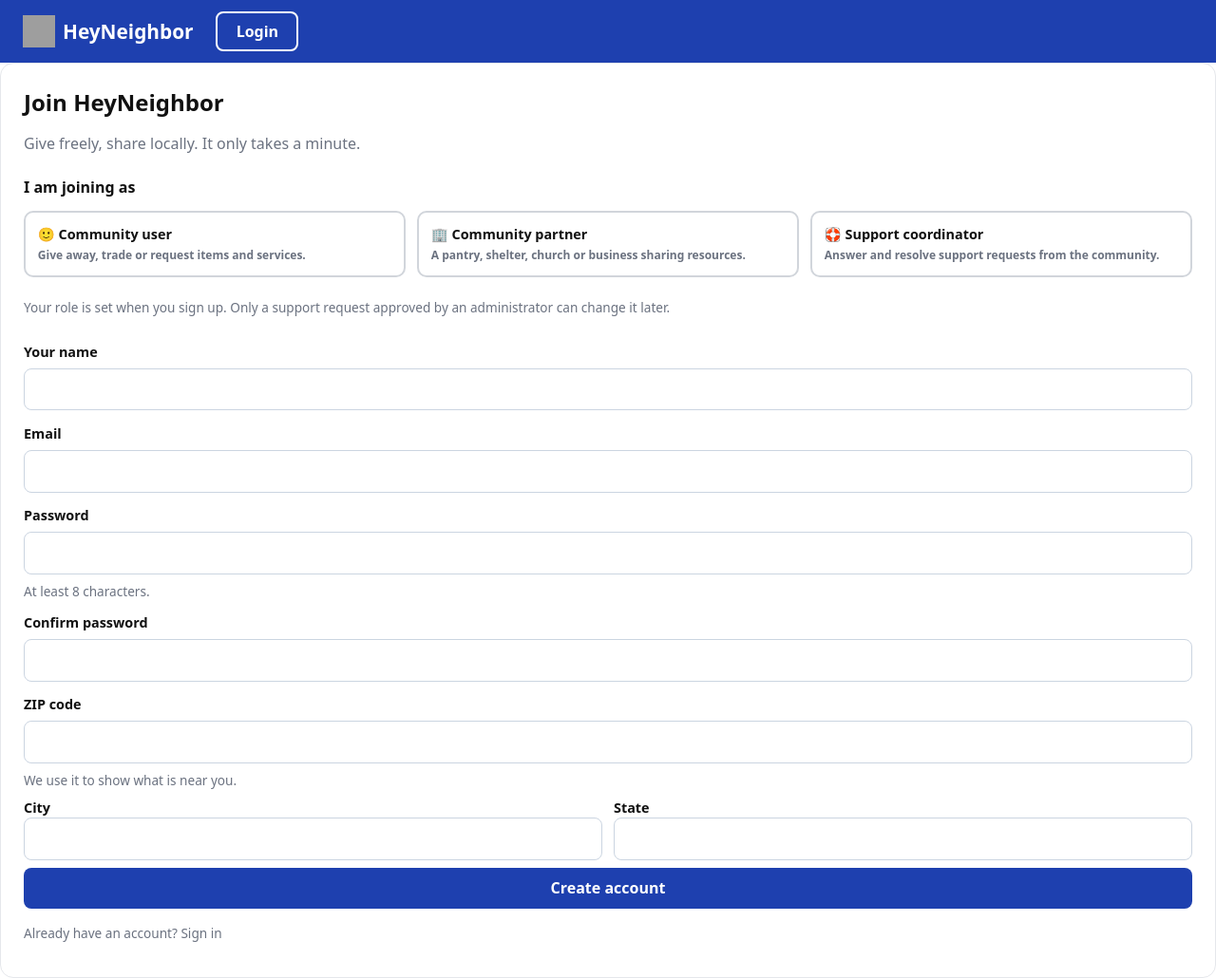
After one commit to KarimaR23/HeyNeighbor, a Spring app: template heyneighbor/src/main/resources/templates/SignUp.html in a window 1280 px wide. The commit adds this page. Shown: the whole page at 95% size. Run offline with Thymeleaf, Linux system fonts and the light colour scheme; the template is opened without the code that fills it, so the values that code supplies are empty; grey boxes are pictures that could not be loaded.

Commit message:
updated and Added Sign Up

```diff
--- a/heyneighbor/src/main/java/com/hn/heyneighbor/controller/AuthController.java
+++ b/heyneighbor/src/main/java/com/hn/heyneighbor/controller/AuthController.java
@@ -26,12 +26,16 @@ public class AuthController {
 
     @GetMapping("/login")
     public String loginForm(@RequestParam(name = "logout", required = false) String logout,
+                            @RequestParam(name = "registered", required = false) String registered,
+                            @RequestParam(name = "pending", required = false) String pending,
                             HttpServletRequest request, Model model) {
         SessionUser user = CurrentUser.get(request);
         if (user != null) {
             return "redirect:" + RoleHome.homeFor(user.roleName());
         }
         model.addAttribute("loggedOut", logout != null);
+        model.addAttribute("registered", registered != null);
+        model.addAttribute("pending", pending != null);
         return "Login";
     }
 
--- a/heyneighbor/src/main/java/com/hn/heyneighbor/controller/HomeController.java
+++ b/heyneighbor/src/main/java/com/hn/heyneighbor/controller/HomeController.java
@@ -37,7 +37,7 @@ public class HomeController {
         model.addAttribute("authItems", signedIn
                 ? List.of(new NavItem("My Dashboard", "/dashboard"))
                 : List.of(new NavItem("Login", "/login"),
-                new NavItem("Sign Up Here", "#")));
+                new NavItem("Sign Up Here", "/signup")));
 
         model.addAttribute("categories", List.of(
                 new Category("Food", "🥕"),
--- a/heyneighbor/src/main/java/com/hn/heyneighbor/web/WebConfig.java
+++ b/heyneighbor/src/main/java/com/hn/heyneighbor/web/WebConfig.java
@@ -17,12 +17,12 @@ public class WebConfig implements WebMvcConfigurer {
         this.authInterceptor = authInterceptor;
     }
 
-    /** Every page needs a signed-in user except the public home page, sign-in and static files. */
+    /** Every page needs a signed-in user except the public home page, sign-in, sign-up and static files. */
     @Override
     public void addInterceptors(InterceptorRegistry registry) {
         registry.addInterceptor(authInterceptor)
                 .addPathPatterns("/**")
-                .excludePathPatterns("/", "/login", "/css/**", "/images/**", "/js/**",
+                .excludePathPatterns("/", "/login", "/signup", "/css/**", "/images/**", "/js/**",
                         "/error", "/error/**", "/favicon.ico");
     }
 
--- a/heyneighbor/src/main/resources/static/css/style.css
+++ b/heyneighbor/src/main/resources/static/css/style.css
@@ -316,3 +316,24 @@ table.data tr:last-child td { border-bottom:none; }
 .pill-suspended, .pill-banned, .pill-declined, .pill-rejected, .pill-hidden, .pill-removed, .pill-escalated, .pill-urgent, .pill-high { background:#fee2e2; color:#991b1b; }
 .pill-deactivated, .pill-dismissed, .pill-closed, .pill-withdrawn, .pill-expired, .pill-low { background:var(--grey); color:#374151; }
 .pill-reason { background:#ede9fe; color:#5b21b6; }
+
+
+
+
+
+
+
+
+/* Sprint IV: sign-up page */
+.error-list { margin:0; padding-left:1.2rem; }
+.step-label { margin:.5rem 0 0; font-weight:600; }
+.role-choice { display:grid; grid-template-columns:1fr 1fr 1fr; gap:.75rem; }
+.role-card { display:block; cursor:pointer; }
+.role-card input { position:absolute; opacity:0; pointer-events:none; }
+.role-body { display:flex; flex-direction:column; gap:.25rem; height:100%; padding:.8rem; border:2px solid #d1d5db; border-radius:10px; background:#fff; }
+.role-body small { color:var(--grey-dark); }
+.role-card input:checked + .role-body { border-color:#2563eb; background:#eff6ff; }
+.role-card input:focus-visible + .role-body { outline:3px solid #93c5fd; }
+.org-fields { border:1px solid #d1d5db; border-radius:10px; padding:.75rem 1rem 1rem; display:none; }
+.org-fields legend { font-weight:600; padding:0 .4rem; }
+@media (max-width:700px) { .role-choice, .two-col { grid-template-columns:1fr; } }
--- /dev/null
+++ b/heyneighbor/src/main/resources/templates/SignUp.html
@@ -0,0 +1,133 @@
+<!DOCTYPE html>
+<html lang="en" xmlns:th="http://www.thymeleaf.org">
+<head th:replace="~{Fragments :: head('Sign up')}"></head>
+<body>
+
+<header class="topbar">
+    <a class="brand" th:href="@{/}">
+        <img src="https://cdn-icons-png.flaticon.com/512/18274/18274068.png" alt="" width="34" height="34">
+        <span>HeyNeighbor</span>
+    </a>
+    <nav class="links"><a class="btn" th:href="@{/login}">Login</a></nav>
+</header>
+
+<main class="medium">
+    <section class="panel login-card">
+        <h1>Join HeyNeighbor</h1>
+        <p class="muted">Give freely, share locally. It only takes a minute.</p>
+
+        <div class="alert error" th:if="${errors != null and !#lists.isEmpty(errors)}" role="alert">
+            <ul class="error-list">
+                <li th:each="e : ${errors}" th:text="${e}">Problem</li>
+            </ul>
+        </div>
+
+        <form th:action="@{/signup}" method="post" class="stack" id="signup-form">
+
+            <p class="step-label">I am joining as</p>
+            <div class="role-choice">
+                <label class="role-card">
+                    <input type="radio" name="role" value="community_user" th:checked="${form.role == 'community_user'}">
+                    <span class="role-body">
+            <strong>🙂 Community user</strong>
+            <small>Give away, trade or request items and services.</small>
+          </span>
+                </label>
+                <label class="role-card">
+                    <input type="radio" name="role" value="community_partner" th:checked="${form.role == 'community_partner'}">
+                    <span class="role-body">
+            <strong>🏢 Community partner</strong>
+            <small>A pantry, shelter, church or business sharing resources.</small>
+          </span>
+                </label>
+                <label class="role-card">
+                    <input type="radio" name="role" value="support_coordinator" th:checked="${form.role == 'support_coordinator'}">
+                    <span class="role-body">
+            <strong>🛟 Support coordinator</strong>
+            <small>Answer and resolve support requests from the community.</small>
+          </span>
+                </label>
+            </div>
+            <p class="muted small">Your role is set when you sign up. Only a support request approved by an administrator can change it later.</p>
+
+            <label for="displayName">Your name</label>
+            <input id="displayName" name="displayName" type="text" maxlength="100" required autocomplete="name"
+                   th:value="${form.displayName}">
+
+            <label for="email">Email</label>
+            <input id="email" name="email" type="email" maxlength="255" required autocomplete="username"
+                   th:value="${form.email}">
+
+            <label for="password">Password</label>
+            <input id="password" name="password" type="password" minlength="8" required autocomplete="new-password">
+            <span class="muted small">At least 8 characters.</span>
+
+            <label for="confirmPassword">Confirm password</label>
+            <input id="confirmPassword" name="confirmPassword" type="password" minlength="8" required autocomplete="new-password">
+
+            <label for="postalCode">ZIP code</label>
+            <input id="postalCode" name="postalCode" type="text" inputmode="numeric" pattern="\d{5}(-\d{4})?" maxlength="10" required
+                   autocomplete="postal-code" th:value="${form.postalCode}">
+            <span class="muted small">We use it to show what is near you.</span>
+
+            <div class="two-col">
+                <div>
+                    <label for="city">City</label>
+                    <input id="city" name="city" type="text" maxlength="100" autocomplete="address-level2" th:value="${form.city}">
+                </div>
+                <div>
+                    <label for="state">State</label>
+                    <input id="state" name="state" type="text" maxlength="50" autocomplete="address-level1" th:value="${form.state}">
+                </div>
+            </div>
+
+            <!-- Only for community partners -->
+            <fieldset class="org-fields" id="org-fields">
+                <legend>Your organization</legend>
+                <p class="muted small">An administrator reviews new organizations before they appear as approved partners.</p>
+
+                <label for="orgName">Organization name</label>
+                <input id="orgName" name="orgName" type="text" maxlength="150" th:value="${form.orgName}">
+
+                <label for="orgType">Type</label>
+                <select id="orgType" name="orgType">
+                    <option value="">Choose a type</option>
+                    <option th:each="t : ${orgTypes}" th:value="${t}" th:text="${#strings.replace(t, '_', ' ')}"
+                            th:selected="${t == form.orgType}">type</option>
+                </select>
+
+                <label for="streetAddress">Street address</label>
+                <input id="streetAddress" name="streetAddress" type="text" maxlength="200" th:value="${form.streetAddress}">
+                <span class="muted small">City, state and ZIP above are used as the organization's address.</span>
+            </fieldset>
+
+            <button class="submit" type="submit">Create account</button>
+        </form>
+
+        <p class="muted small">Already have an account? <a th:href="@{/login}">Sign in</a></p>
+    </section>
+</main>
+
+<script>
+    // Convenience only: show the organization boxes for partners. The server checks the rules again.
+    (function () {
+        const form = document.getElementById('signup-form');
+        const org = document.getElementById('org-fields');
+        const fields = ['orgName', 'orgType', 'streetAddress'].map(function (id) {
+            return document.getElementById(id);
+        });
+
+        function update() {
+            const partner = form.elements['role'].value === 'community_partner';
+            org.style.display = partner ? 'block' : 'none';
+            fields.forEach(function (f) { f.required = partner; });
+            document.getElementById('city').required = partner;
+            document.getElementById('state').required = partner;
+        }
+        form.addEventListener('change', update);
+        update();
+    })();
+</script>
+
+</body>
+</html>
```
Also changed, not shown: heyneighbor/src/main/java/com/hn/heyneighbor/controller/SignupController.java (added, +108 -0 lines), heyneighbor/src/main/java/com/hn/heyneighbor/repository/SignupRepository.java (added, +53 -0 lines), heyneighbor/src/main/java/com/hn/heyneighbor/service/SignupService.java (added, +156 -0 lines), heyneighbor/src/main/resources/templates/Login.html (+5 -2 lines).
